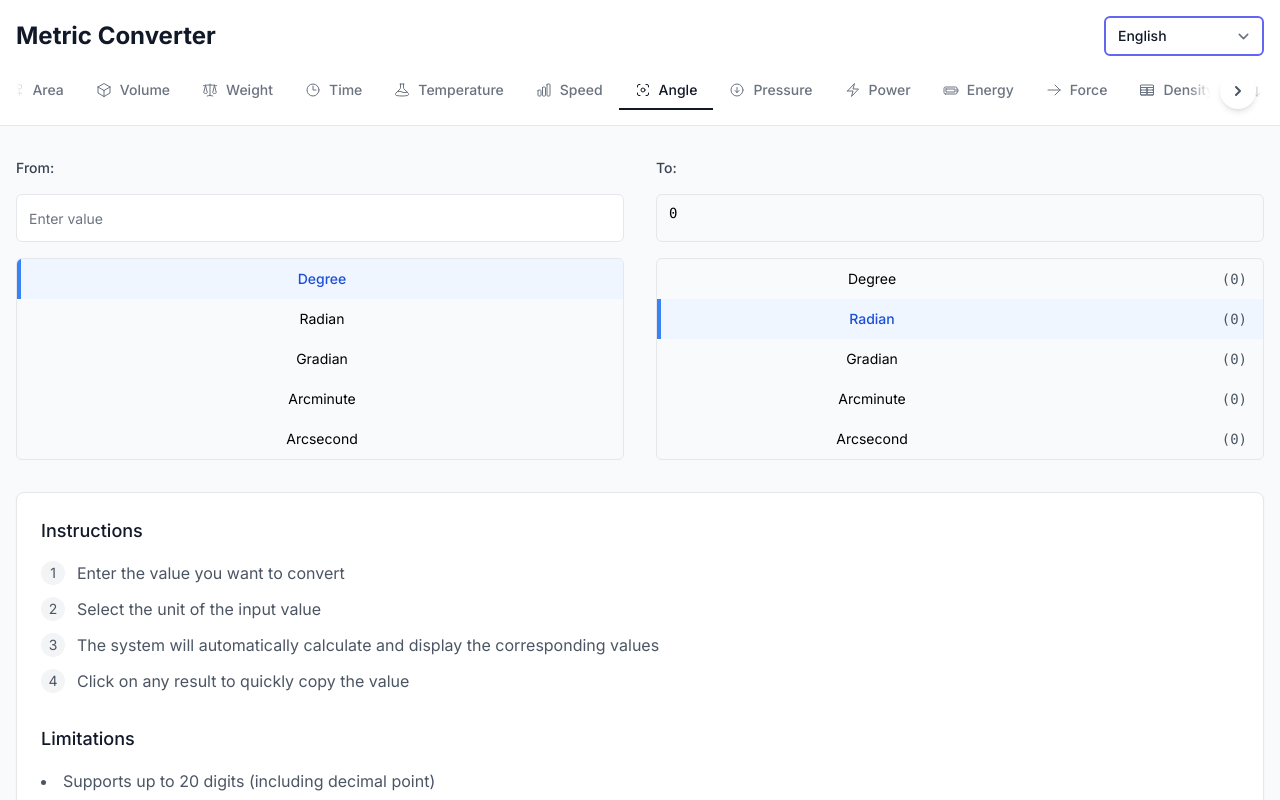
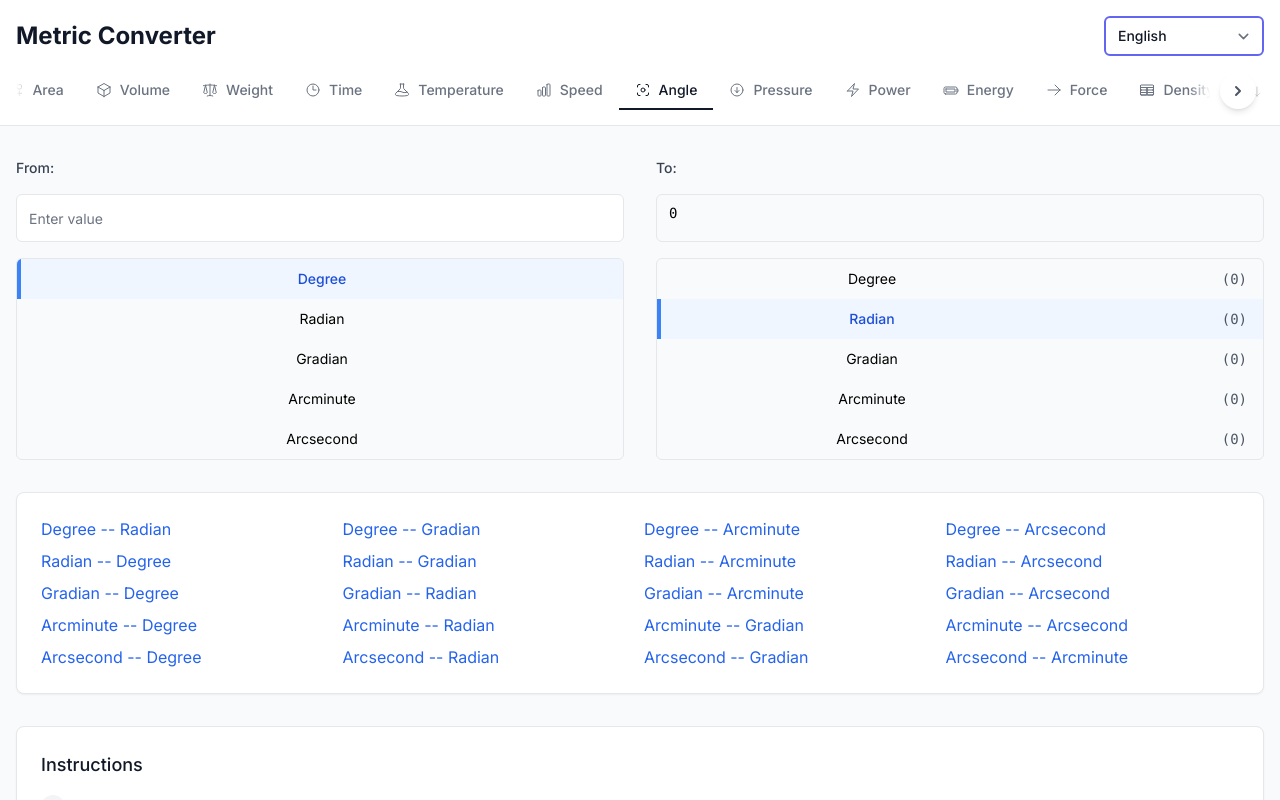
Before and after one commit to s87343472/Unit-Converter-2, a Next.js app: page /en/angle in a window 1280 px wide. Shown: the top 800 px of the page. Built offline with nearby package versions, Linux system fonts and the light colour scheme.

Commit message:
fix -- 添加转换列表

```diff
--- a/src/app/[locale]/page.tsx
+++ b/src/app/[locale]/page.tsx
@@ -38,6 +38,35 @@ export default function HomePage() {
           </Link>
         ))}
       </div>
+      <div className='grid grid-cols-1 md:grid-cols-2 lg:grid-cols-4 gap-6'>
+        {conversionTypes.map((type) => (
+          <div
+            key={type.id}
+            className="block p-6 bg-white rounded-lg shadow-sm hover:shadow-md transition-shadow border border-gray-200"
+          >
+            <div className='text-lg font-medium text-gray-900'>
+              {t.units[type.id]?.title || type.id}
+            </div>
+            <div className="mt-4 space-y-2">
+              {t.units[type.id]?.units &&
+                Object.entries(t.units[type.id].units).flatMap(([fromKey, fromValue]) =>
+                  Object.entries(t.units[type.id].units)
+                    .filter(([toKey, toValue]) => fromValue !== toValue) // 过滤掉相同的值
+                    .map(([toKey, toValue]) => (
+                      <Link
+                        key={`${fromKey}-${toKey}`}
+                        href={`/${language}/${type.id}?from=${fromKey}&to=${toKey}`}
+                        className="block text-blue-600 hover:text-blue-800 hover:underline"
+                      >
+                        ·{fromValue} -- {toValue}
+                      </Link>
+                    ))
+                )
+              }
+            </div>
+          </div>
+        ))}
+      </div>
     </div>
   )
 }
--- a/src/components/unit-converter/UnitConverterLayout.tsx
+++ b/src/components/unit-converter/UnitConverterLayout.tsx
@@ -4,7 +4,8 @@ import { useState, useEffect, useMemo } from 'react'
 import { useLanguage } from '@/components/shared/LanguageProvider'
 import type { ConversionType, ConversionResult, NumeralConversionResult } from '@/lib/conversion/types'
 import { convert, getUnits } from '@/lib/conversion/converter'
-
+import { useSearchParams } from 'next/navigation'
+import Link from 'next/link'
 // 单位 ID 映射表
 const UNIT_ID_MAP: Record<string, Record<string, string>> = {
   length: {
@@ -248,7 +249,18 @@ export default function UnitConverterLayout({ type }: UnitConverterLayoutProps)
     return t?.units?.[type]?.units || {}
   }, [type, t])
 
+
+
+  const searchParams = useSearchParams()
+  const paramValue = searchParams.get('from') // 获取 ?key=value 中的 value
+  const paramValue2 = searchParams.get('to') // 获取 ?key=value 中的 value
+
+
+
+
+
   // 初始化默认单位
+
   useEffect(() => {
     const availableUnits = Object.keys(units)
     if (availableUnits.length > 0) {
@@ -260,6 +272,15 @@ export default function UnitConverterLayout({ type }: UnitConverterLayoutProps)
       }
     }
   }, [units]) // 只依赖 units 的变化
+
+  useEffect(() => {
+    if (paramValue) {
+      setFromUnit(paramValue) // 只有当 paramValue 变化时才更新
+    }
+    if (paramValue2) {
+      setToUnit(paramValue2) // 只有当 paramValue 变化时才更新
+    }
+  }, [paramValue, paramValue2])
 
   // 获取实际的单位 ID
   const getActualUnitId = (unitId: string): string => {
@@ -349,9 +370,9 @@ export default function UnitConverterLayout({ type }: UnitConverterLayoutProps)
 
     if (type === 'numeral') {
       const base = fromUnit === 'decimal' ? /^[0-9]*$/ :
-                  fromUnit === 'binary' ? /^(0b)?[01]*$/i :
-                  fromUnit === 'octal' ? /^(0o)?[0-7]*$/i :
-                  /^(0x)?[0-9A-Fa-f]*$/i
+        fromUnit === 'binary' ? /^(0b)?[01]*$/i :
+          fromUnit === 'octal' ? /^(0o)?[0-7]*$/i :
+            /^(0x)?[0-9A-Fa-f]*$/i
 
       if (base.test(newValue)) {
         setValue(newValue)
@@ -452,6 +473,24 @@ export default function UnitConverterLayout({ type }: UnitConverterLayoutProps)
         </div>
       </div>
 
+      <div className="grid grid-cols-1 md:grid-cols-2 lg:grid-cols-4 gap-2 p-6 mt-8 bg-white rounded-lg shadow-sm border border-gray-200">
+        {units &&
+          Object.entries(units).flatMap(([fromKey, fromValue]) =>
+            Object.entries(units)
+              .filter(([toKey, toValue]) => fromValue !== toValue) // 过滤掉相同的值
+              .map(([toKey, toValue]) => (
+                <Link
+                  key={`${fromKey}-${toKey}`}
+                  href={`/${language}/${type}?from=${fromKey}&to=${toKey}`}
+                  className="block text-blue-600 hover:text-blue-800 hover:underline"
+                >
+                  {fromValue} -- {toValue}
+                </Link>
+              ))
+          )
+        }
+      </div>
+
       {/* 使用指南和知识区域 */}
       <div className="mt-8 bg-white rounded-lg shadow-sm border border-gray-200 p-6">
         <div className="max-w-3xl">
@@ -505,7 +544,7 @@ export default function UnitConverterLayout({ type }: UnitConverterLayoutProps)
         <div className="fixed bottom-4 left-1/2 transform -translate-x-1/2 bg-gray-800 text-white text-sm px-4 py-2 rounded-full shadow-lg">
           <div className="flex items-center">
             <svg className="w-4 h-4 mr-1.5" viewBox="0 0 24 24" fill="none" stroke="currentColor">
-              <path d="M20 6L9 17l-5-5" strokeWidth="2" strokeLinecap="round" strokeLinejoin="round"/>
+              <path d="M20 6L9 17l-5-5" strokeWidth="2" strokeLinecap="round" strokeLinejoin="round" />
             </svg>
             {t?.messages?.copied || 'Copied!'}
           </div>
```
